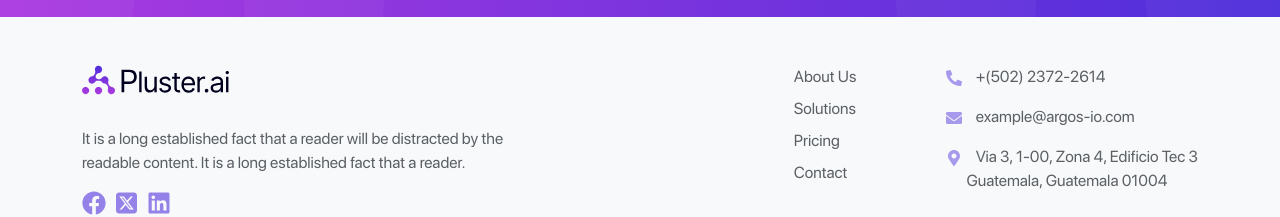
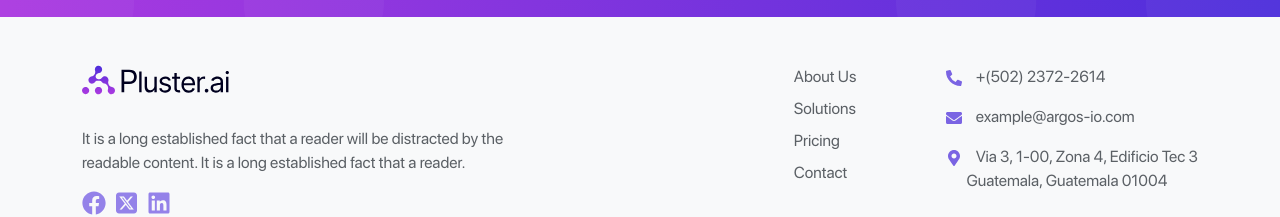
Before and after one commit to Alan4745/argus-analytics, a React (Vite) app: page / in a window 1280 px wide. Shown: the part 7359-7576 px from the top of the page. Built offline with nearby package versions, Linux system fonts and the light colour scheme.

Commit message:
fix footer

```diff
--- a/src/components/Footer/Footer.css
+++ b/src/components/Footer/Footer.css
@@ -56,7 +56,7 @@
 
 .contact-icon {
   margin-right: 10px;
-  color: #9482e9;
+  color: #4D2EDBe9;
 }
 
 .mar-rig {
@@ -98,6 +98,10 @@
     padding: 0 1rem;
   }
 
+  .footer-links li{
+    margin-right: 3rem;
+  }
+
   .margin-info {
     margin-left: 0;
   }
@@ -105,7 +109,7 @@
   .widthMobile{
     display: flex;
     justify-content: space-between;
-    width: 100%;
+    width: 75%;
   }
 
   .hiddenMobile{
--- a/src/components/Footer/Footer.tsx
+++ b/src/components/Footer/Footer.tsx
@@ -93,7 +93,7 @@ const Footer = () => {
         </div>
 
         <div className="row mt-4">
-          <div className="col-12 text-center d-flex flex-wrap-reverse align-items-center w-100 justify-content-between">
+          <div className="text-left d-flex flex-wrap-reverse align-items-center w-100 justify-content-between">
             <p className="text-family-SF-Pro-text">
               © 2024 Pluster.ai by Argus Analytics All rights reserved
             </p>
```
